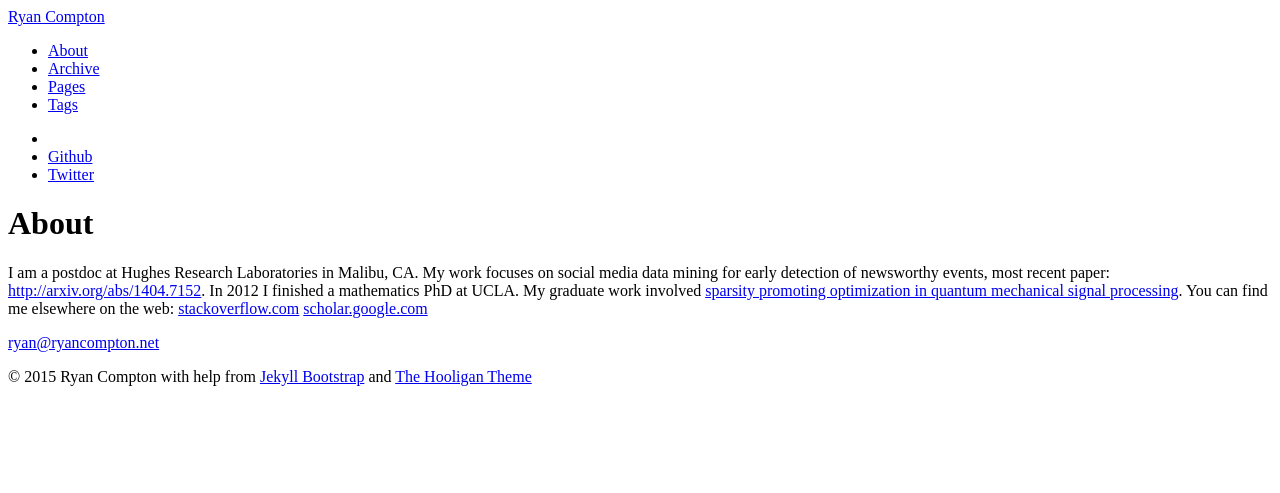
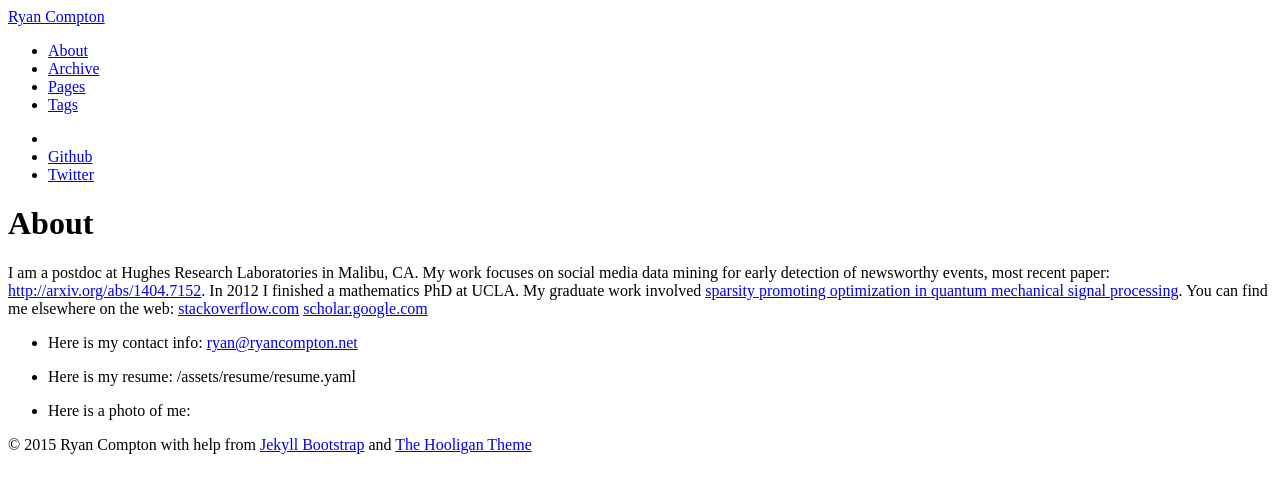
Before and after one commit to rcompton/ryancompton.net, a Jekyll site: the page built from about.md, in a window 1280 px wide. Shown: the top 493 px of the page. Built offline with Jekyll 4.4.1, drawn with Linux system fonts in a browser that asks for light colours; nearby versions of some CDN libraries.

Commit message:
yaml resume

```diff
--- a/about.md
+++ b/about.md
@@ -8,4 +8,8 @@
 
 I am a postdoc at Hughes Research Laboratories in Malibu, CA. My work focuses on social media data mining for early detection of newsworthy events, most recent paper: [http://arxiv.org/abs/1404.7152](http://arxiv.org/abs/1404.7152). In 2012 I finished a mathematics PhD at UCLA. My graduate work involved [sparsity promoting optimization in quantum mechanical signal processing](http://code.google.com/p/typingstuff/downloads/list). You can find me elsewhere on the web: [stackoverflow.com]( http://stackoverflow.com/users/424631) [scholar.google.com](http://scholar.google.com/citations?user=YcJNT5AAAAAJ&hl=en)
 
-<ryan@ryancompton.net>
++ Here is my contact info: <ryan@ryancompton.net>
+
++ Here is my resume: {{ site.url }}/assets/resume/resume.yaml
+
++ Here is a photo of me:
```
Also changed, not shown: _posts/2014-10-22-stochastic-block-model-based-edge-bundles-in-graph-tool.md (+1 -1 lines).
